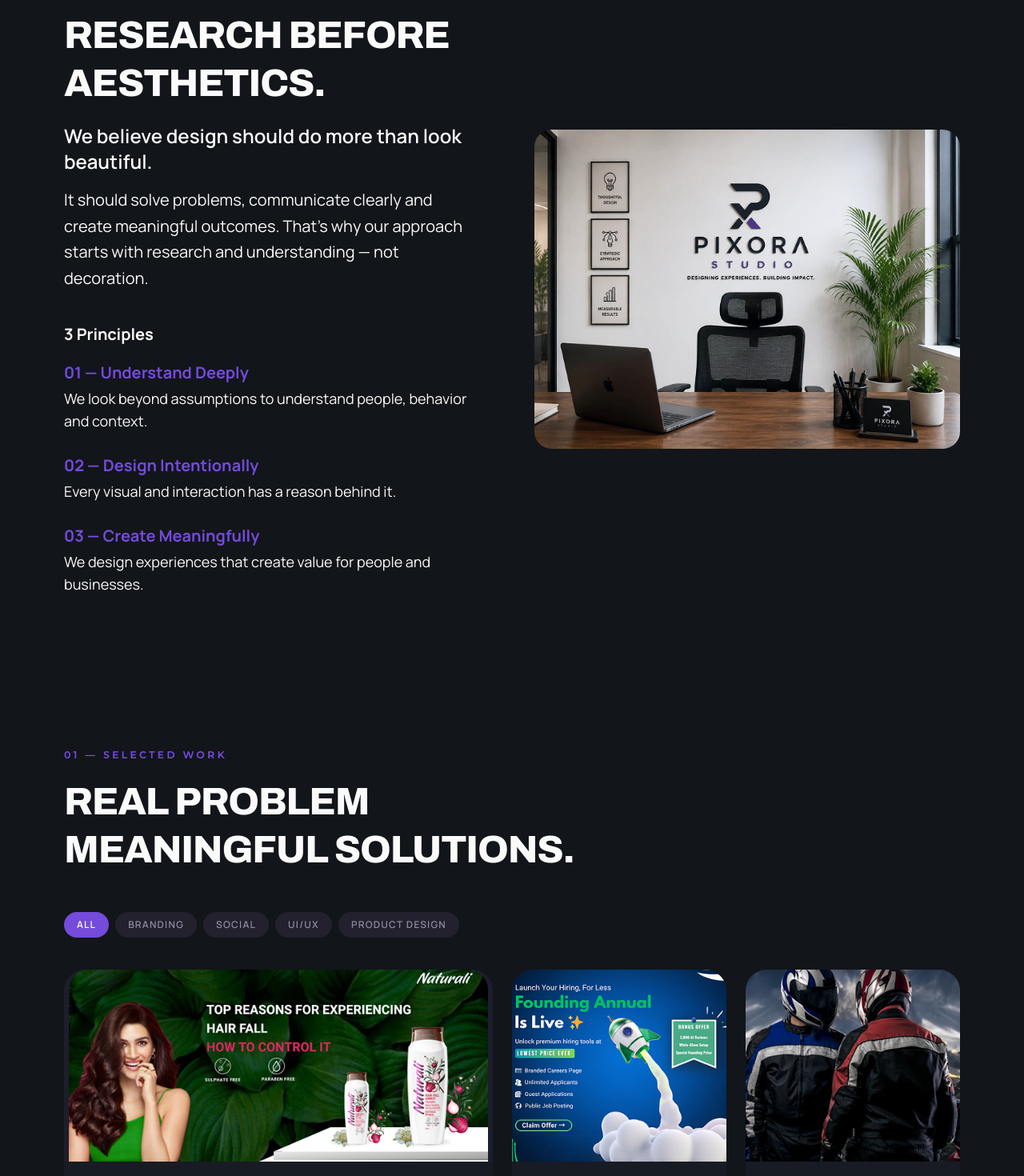
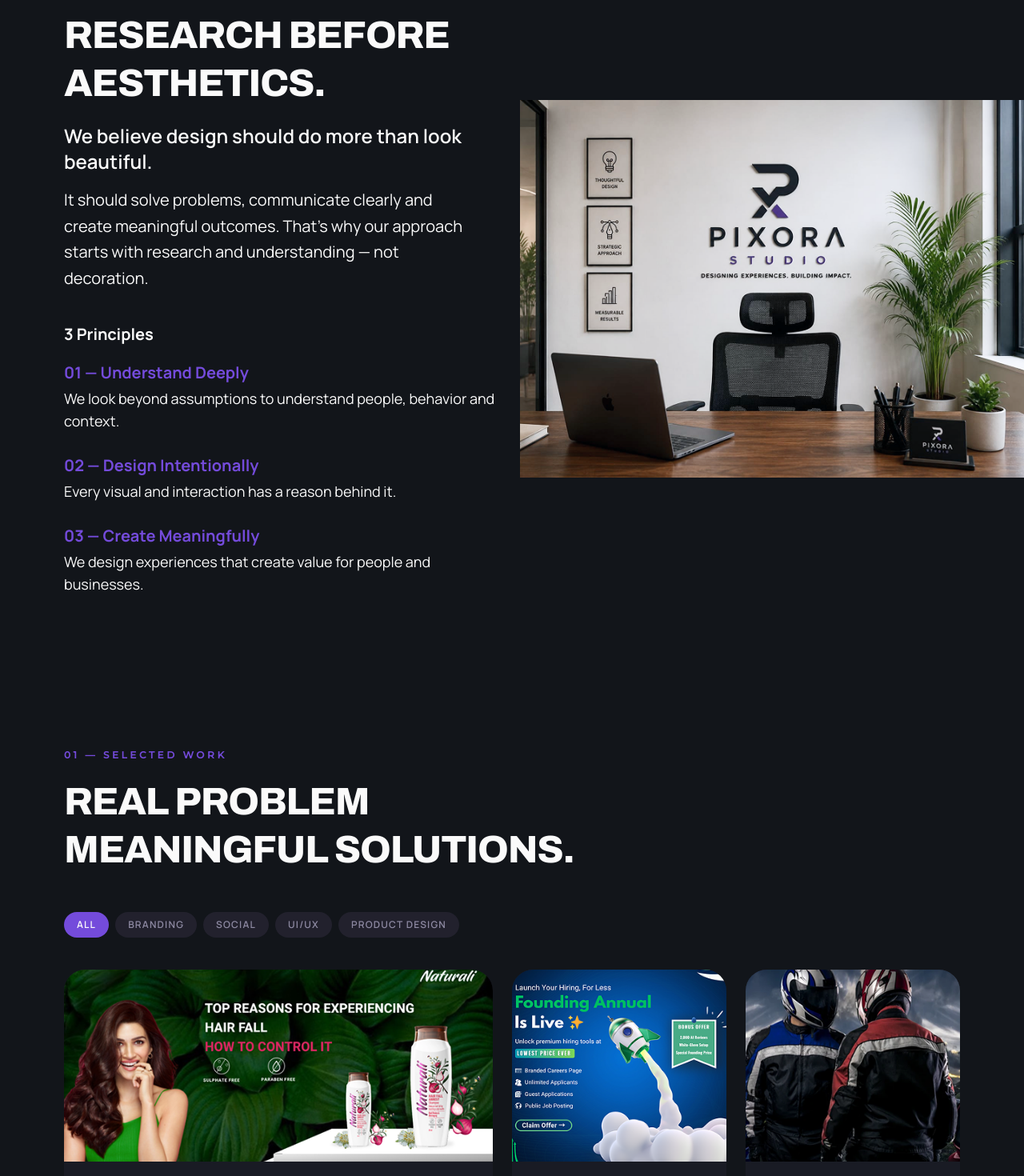
Before and after one commit to faiz4u/pixorastudio, a Next.js app: page / in a window 1280 px wide. Shown: the part 960-2430 px from the top of the page at 80% size. Built offline with nearby package versions, Linux system fonts and the light colour scheme; no server answers; the database is empty.

Commit message:
UI almost matched with design.

```diff
--- a/components/marketing/faq-section.tsx
+++ b/components/marketing/faq-section.tsx
@@ -25,13 +25,17 @@ export async function FaqSection() {
           </p>
         </div>
 
-        <Accordion type="single" collapsible className="w-full">
+        <Accordion
+          type="single"
+          collapsible
+          className="w-full rounded-2xl border border-border px-6 sm:px-10"
+        >
           {faqs.map((faq) => (
             <AccordionItem key={faq.id} value={faq.id}>
-              <AccordionTrigger className="text-left text-base font-semibold">
+              <AccordionTrigger className="py-7 text-left text-lg font-semibold sm:py-8 sm:text-2xl **:data-[slot=accordion-trigger-icon]:size-6">
                 {faq.question}
               </AccordionTrigger>
-              <AccordionContent className="text-sm leading-relaxed text-muted-foreground">
+              <AccordionContent className="pb-7 text-sm leading-relaxed text-muted-foreground sm:pb-8 sm:text-base">
                 {faq.answer}
               </AccordionContent>
             </AccordionItem>
--- a/components/marketing/portfolio-filter-grid.tsx
+++ b/components/marketing/portfolio-filter-grid.tsx
@@ -26,6 +26,7 @@ export function PortfolioFilterGrid({ projects }: { projects: PortfolioCard[] })
           <button
             key={item.value}
             type="button"
+            suppressHydrationWarning
             onClick={() => setFilter(item.value)}
             className={cn(
               "rounded-full px-4 py-2 text-xs font-semibold uppercase tracking-widest transition-colors",
@@ -51,10 +52,7 @@ export function PortfolioFilterGrid({ projects }: { projects: PortfolioCard[] })
                 alt={project.title}
                 fill
                 sizes={index === 0 ? "(max-width: 640px) 100vw, 50vw" : "(max-width: 640px) 100vw, 25vw"}
-                className={cn(
-                  "object-center transition-transform duration-500 group-hover:scale-105",
-                  index === 0 ? "object-contain" : "object-cover",
-                )}
+                className="object-cover object-center transition-transform duration-500 group-hover:scale-105"
               />
             </div>
             <div className="flex items-center justify-between gap-3 p-5">
--- a/components/marketing/why-section.tsx
+++ b/components/marketing/why-section.tsx
@@ -9,8 +9,8 @@ export async function WhySection() {
   ]);
 
   return (
-    <section className="px-6 py-16 sm:px-10 sm:py-20 lg:px-20 lg:py-24">
-      <div className="mx-auto grid max-w-7xl items-center gap-14 lg:grid-cols-2">
+    <section className="overflow-x-hidden px-6 py-16 sm:px-10 sm:py-20 lg:px-20 lg:py-24">
+      <div className="mx-auto grid max-w-7xl items-center gap-5 lg:grid-cols-2">
         <div>
           <p className="mb-5 font-label text-xs font-semibold uppercase tracking-[0.3em] text-brand">
             Why Pixora
@@ -38,13 +38,13 @@ export async function WhySection() {
           </ol>
         </div>
 
-        <div className="relative aspect-[4/3] w-full overflow-hidden rounded-2xl">
+        <div className="relative aspect-[4/3] w-full overflow-hidden lg:w-[calc(100%+max(80px,50vw-640px))]">
           <Image
             src={officeImage.url}
             alt={officeImage.alt}
             fill
-            sizes="(max-width: 1024px) 90vw, 45vw"
-            className="object-cover"
+            sizes="(max-width: 1024px) 90vw, 50vw"
+            className="object-cover object-center"
           />
         </div>
       </div>
--- a/components/ui/accordion.tsx
+++ b/components/ui/accordion.tsx
@@ -3,7 +3,7 @@
 import * as React from "react"
 import { cn } from "cn"
 import { Accordion as AccordionPrimitive } from "radix-ui"
-import { ChevronDownIcon, ChevronUpIcon } from "lucide-react"
+import { PlusIcon } from "lucide-react"
 
 function Accordion({
   className,
@@ -41,14 +41,16 @@ function AccordionTrigger({
       <AccordionPrimitive.Trigger
         data-slot="accordion-trigger"
         className={cn(
-          "group/accordion-trigger relative flex flex-1 items-start justify-between rounded-lg border border-transparent py-2.5 text-left text-sm font-medium transition-all outline-none hover:underline focus-visible:border-ring focus-visible:ring-3 focus-visible:ring-ring/50 focus-visible:after:border-ring disabled:pointer-events-none disabled:opacity-50 **:data-[slot=accordion-trigger-icon]:ml-auto **:data-[slot=accordion-trigger-icon]:size-4 **:data-[slot=accordion-trigger-icon]:text-muted-foreground",
+          "group/accordion-trigger relative flex flex-1 items-center justify-between rounded-lg border border-transparent py-2.5 text-left text-sm font-medium transition-all outline-none focus-visible:border-ring focus-visible:ring-3 focus-visible:ring-ring/50 focus-visible:after:border-ring disabled:pointer-events-none disabled:opacity-50 **:data-[slot=accordion-trigger-icon]:ml-auto **:data-[slot=accordion-trigger-icon]:size-4 **:data-[slot=accordion-trigger-icon]:text-muted-foreground",
           className
         )}
         {...props}
       >
         {children}
-        <ChevronDownIcon data-slot="accordion-trigger-icon" className="pointer-events-none shrink-0 group-aria-expanded/accordion-trigger:hidden" />
-        <ChevronUpIcon data-slot="accordion-trigger-icon" className="pointer-events-none hidden shrink-0 group-aria-expanded/accordion-trigger:inline" />
+        <PlusIcon
+          data-slot="accordion-trigger-icon"
+          className="pointer-events-none shrink-0 transition-transform duration-200 group-aria-expanded/accordion-trigger:rotate-45"
+        />
       </AccordionPrimitive.Trigger>
     </AccordionPrimitive.Header>
   )
```
